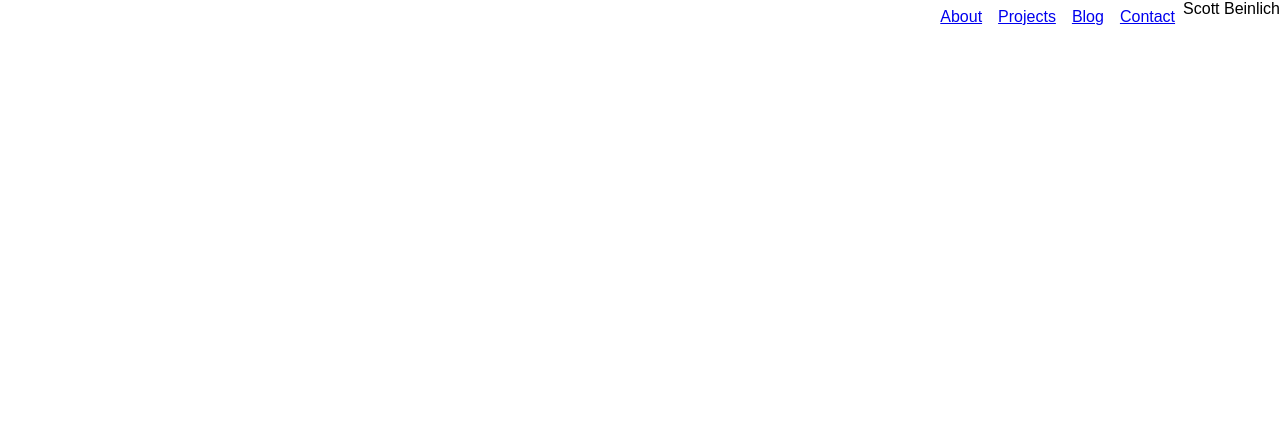
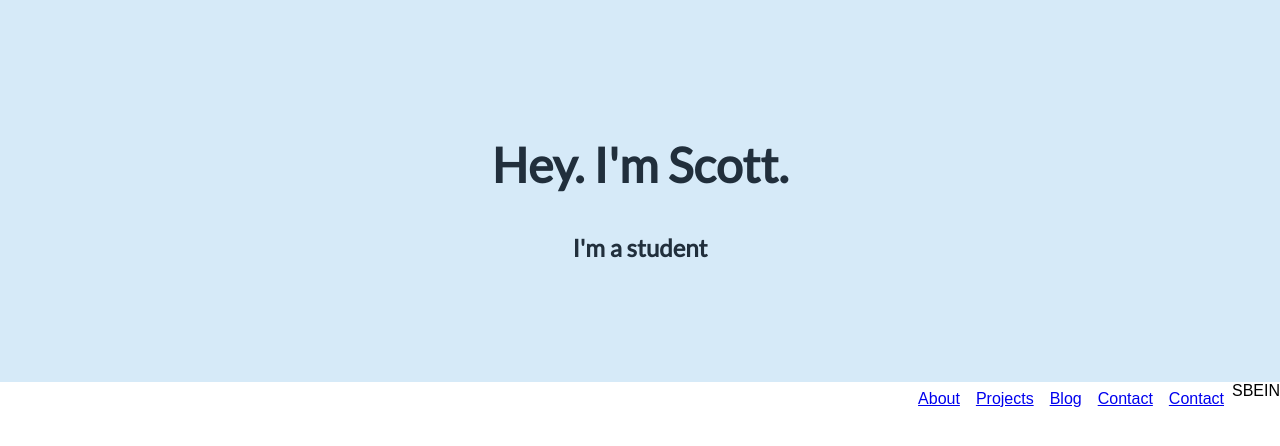
Before and after one commit to sbeinlich/my-site, a React (Create React App) app: page / in a window 1280 px wide. Shown: the top 446 px of the page. Built offline with nearby package versions, Linux system fonts and the light colour scheme.

Commit message:
started welcome, found font

```diff
--- a/package.json
+++ b/package.json
@@ -5,7 +5,8 @@
   "dependencies": {
     "react": "^16.3.2",
     "react-dom": "^16.3.2",
-    "react-scripts": "1.1.4"
+    "react-scripts": "1.1.4",
+    "styled-components": "^3.2.6"
   },
   "scripts": {
     "start": "react-scripts start",
--- a/public/index.html
+++ b/public/index.html
@@ -8,6 +8,7 @@
       manifest.json provides metadata used when your web app is added to the
       homescreen on Android. See https://developers.google.com/web/fundamentals/engage-and-retain/web-app-manifest/
     -->
+    <link href="https://fonts.googleapis.com/css?family=Lato" rel="stylesheet">
     <link rel="manifest" href="%PUBLIC_URL%/manifest.json">
     <link rel="shortcut icon" href="%PUBLIC_URL%/favicon.ico">
     <!--
--- a/src/App.css
+++ b/src/App.css
@@ -23,7 +23,7 @@
 }
 
 ul{
-  list-style-type: none;;
+  list-style-type: none;
   margin: 0;
   padding: 0;
 }
--- a/src/App.js
+++ b/src/App.js
@@ -1,11 +1,13 @@
 import React, { Component } from 'react';
 import NavBar from './components/NavBar';
+import Welcome from './components/Welcome';
 import './App.css';
 
 class App extends Component {
   render() {
     return (
       <div className = "App">
+        <Welcome/>
         <NavBar />
       </div>
     );
--- a/src/components/NavBar.js
+++ b/src/components/NavBar.js
@@ -1,12 +1,15 @@
 import React, { Component } from 'react';
+import styled from 'styled-components';
+
 
 class NavBar extends Component {
   render(){
     return(
       <div>
         <ul className = "NavBar">
-            <li className = "nav-item nav-name"> Scott Beinlich </li>
+            <li className = "nav-item nav-name"> SBEIN </li>
             <li className = "nav-item nav-last"> <a href = "#footer" className="nav-link">Contact</a></li>
+            <li className = "nav-item"> <a href = "#Resume" className="nav-link">Contact</a></li>
             <li className = "nav-item"> <a href = "#Blog" className="nav-link">Blog</a></li>
             <li className = "nav-item"> <a href = "#Projects" className="nav-link">Projects</a></li>
             <li className = "nav-item"> <a href = "#About" className="nav-link">About</a></li>
--- /dev/null
+++ b/src/components/Welcome.jsx
@@ -0,0 +1,42 @@
+import React, { Component } from 'react';
+import styled from 'styled-components';
+
+// Create a <Title> react component that renders an <h1> w
+const Title = styled.h1`
+  font-size: 3em;
+  font-family: 'Lato', sans-serif;
+  text-align: center;
+  color: #212F3C;
+`;
+
+const Intro = styled.h3`
+  font-size: 1.5em;
+  font-family: 'Lato', sans-serif;
+  text-align: center;
+  color: #212F3C;
+`;
+
+
+// Create a <Wrapper> react component that renders a <section> with
+// some padding and a background
+const Wrapper = styled.section`
+  padding: 6em;
+  background: #D6EAF8;
+`;
+
+// Use them like any other React component – except they're styled!
+
+class Welcome extends Component {
+  render(){
+    return(
+      <div>
+        <Wrapper className = "Welcome">
+            <Title>Hey. I'm Scott.</Title>
+            <Intro>I'm a student </Intro>
+        </Wrapper>
+      </div>
+    );
+  }
+}
+
+export default Welcome;
```
Also changed, not shown: 1 other file (tests, documents, lock files or other folders).
